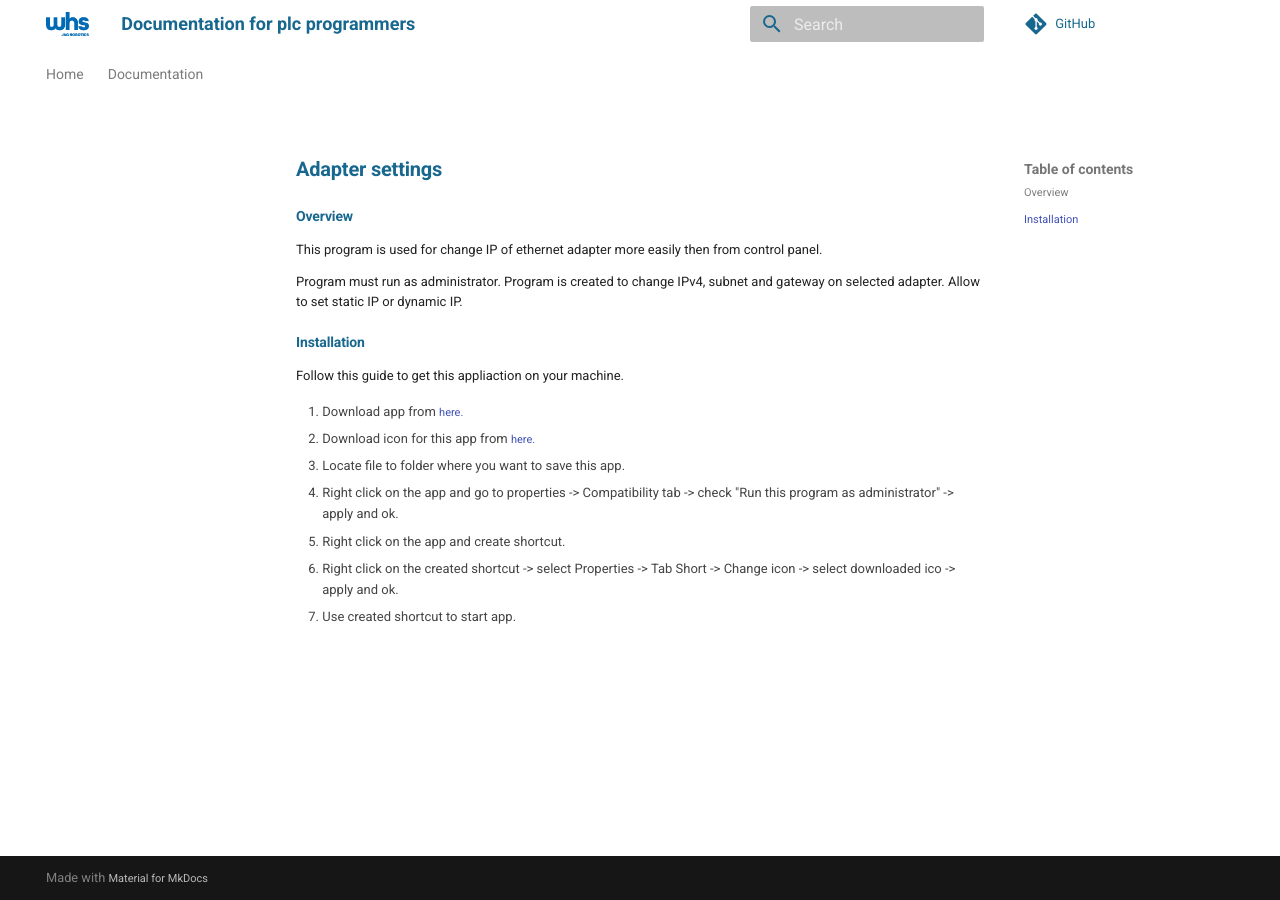
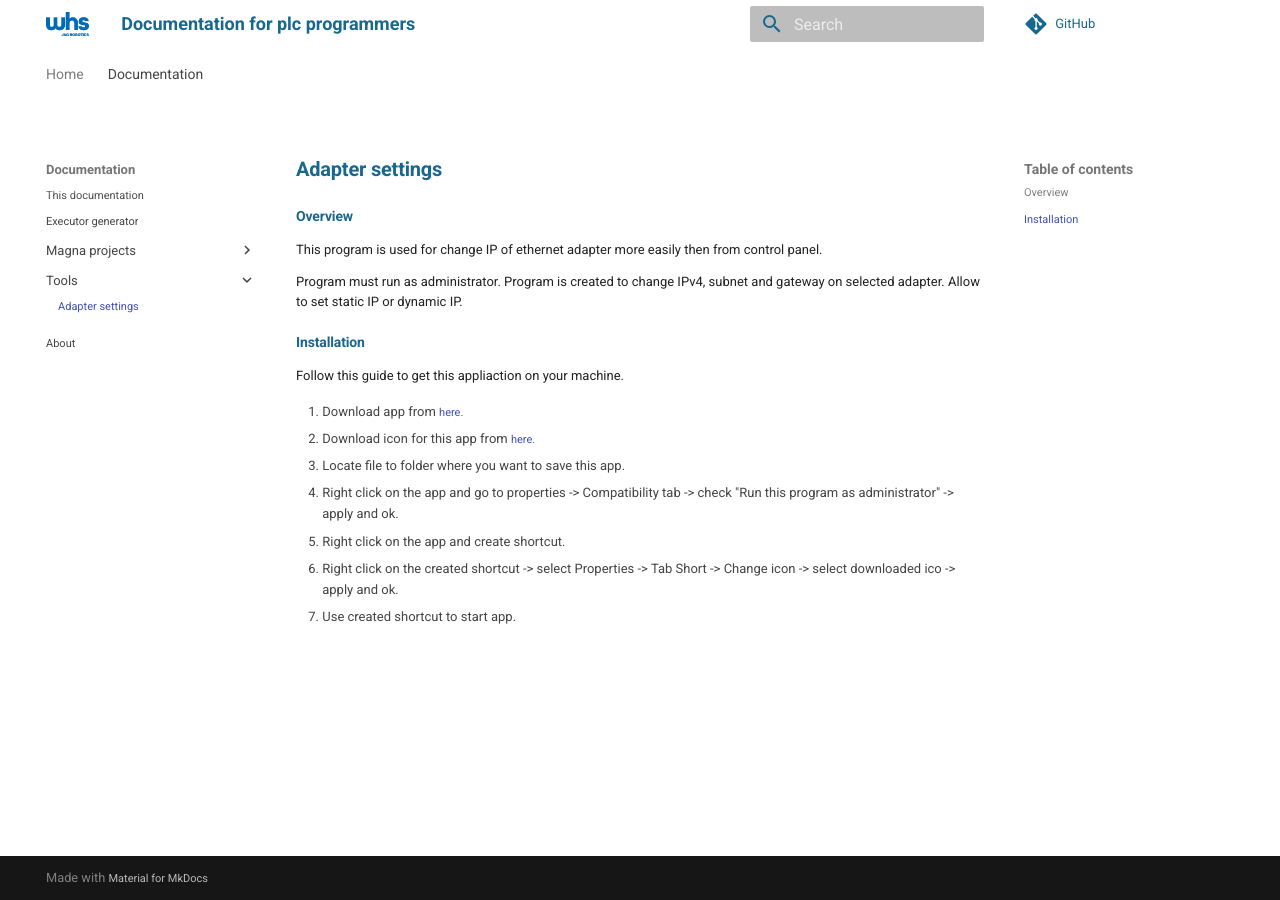
Before and after one commit to RT-whs/ExecutorGeneratorDocumentation, an MkDocs documentation site: the page built from docs/tools/Adapter_settings/Adapter_settings.md, in a window 1280 px wide. Built offline with MkDocs 1.6.1 and Material for MkDocs 9.7.7, drawn with Linux system fonts in a browser that asks for light colours; comment, search, counter and statistics services are not loaded.

Commit message:
Repair page adapter_settings.

```diff
--- a/mkdocs.yml
+++ b/mkdocs.yml
@@ -55,7 +55,7 @@ nav:
     - Magna projects:
       - Standard: magna/magna.md
     - Tools:
-      - Adapter settings: tools/Adapter_settings.md
+      - Adapter settings: tools/Adapter_settings/Adapter_settings.md
 
     - About: about.md
 
```
